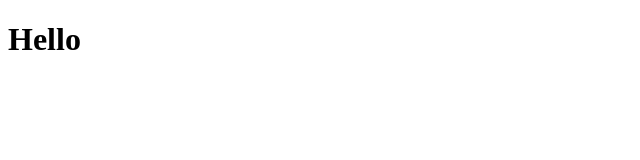
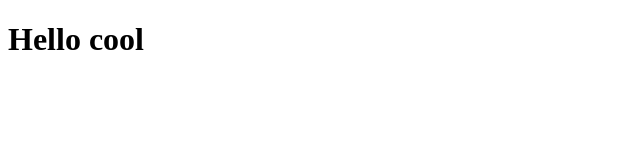
Before and after one commit to benjaminLeongSK/benjaminleongsk.github.io, a plain HTML site: page index.html in a window 1280 px wide. Shown: the whole page, without its empty margins (0-640 px from the left). Drawn offline with Linux system fonts and the light colour scheme.

Commit message:
second file

```diff
--- a/index.html
+++ b/index.html
@@ -2,7 +2,7 @@
 <html>
     <body>
         <h1>
-            Hello
+            Hello cool
         </h1>
     </body>
 </html>
```
